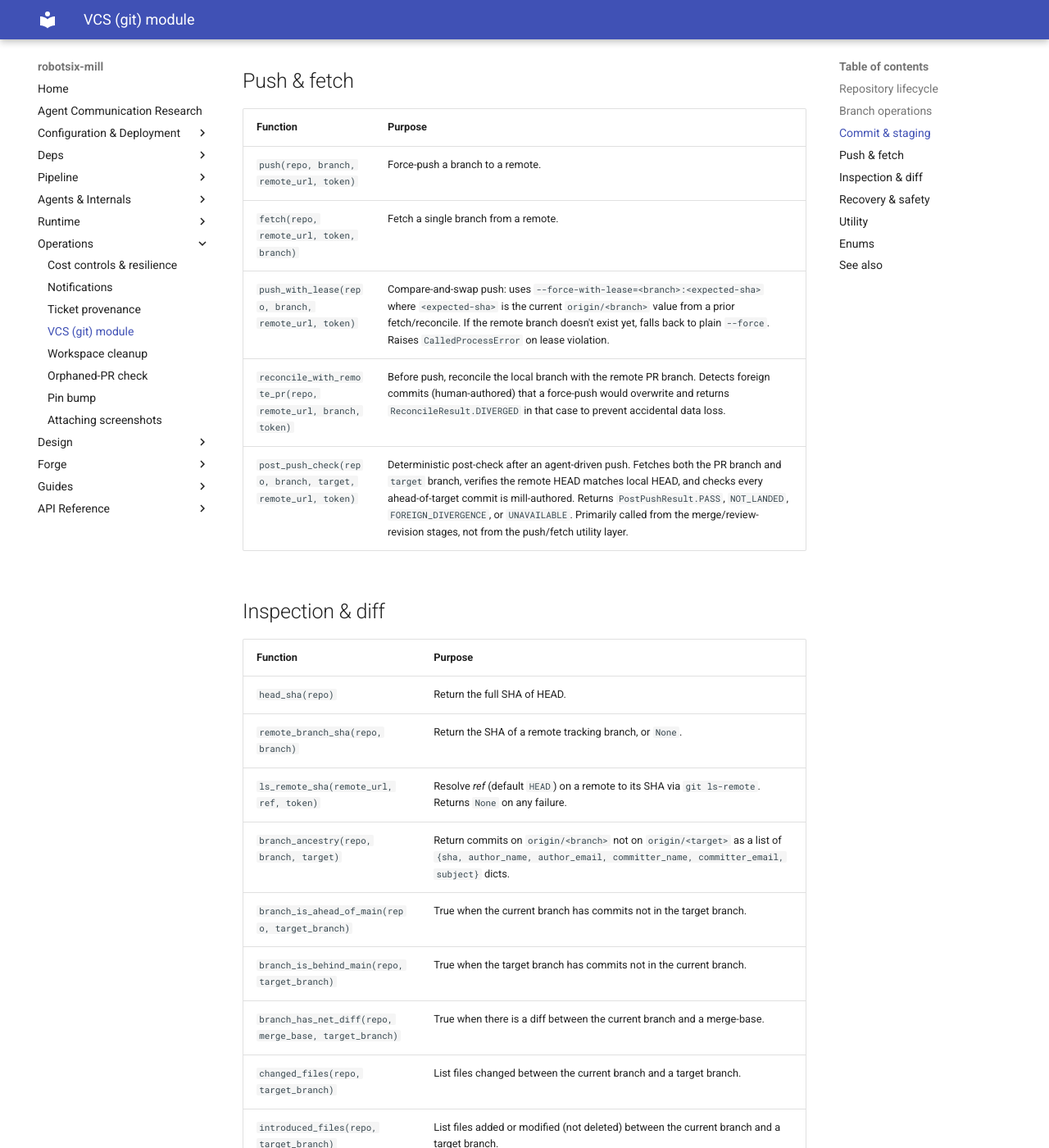
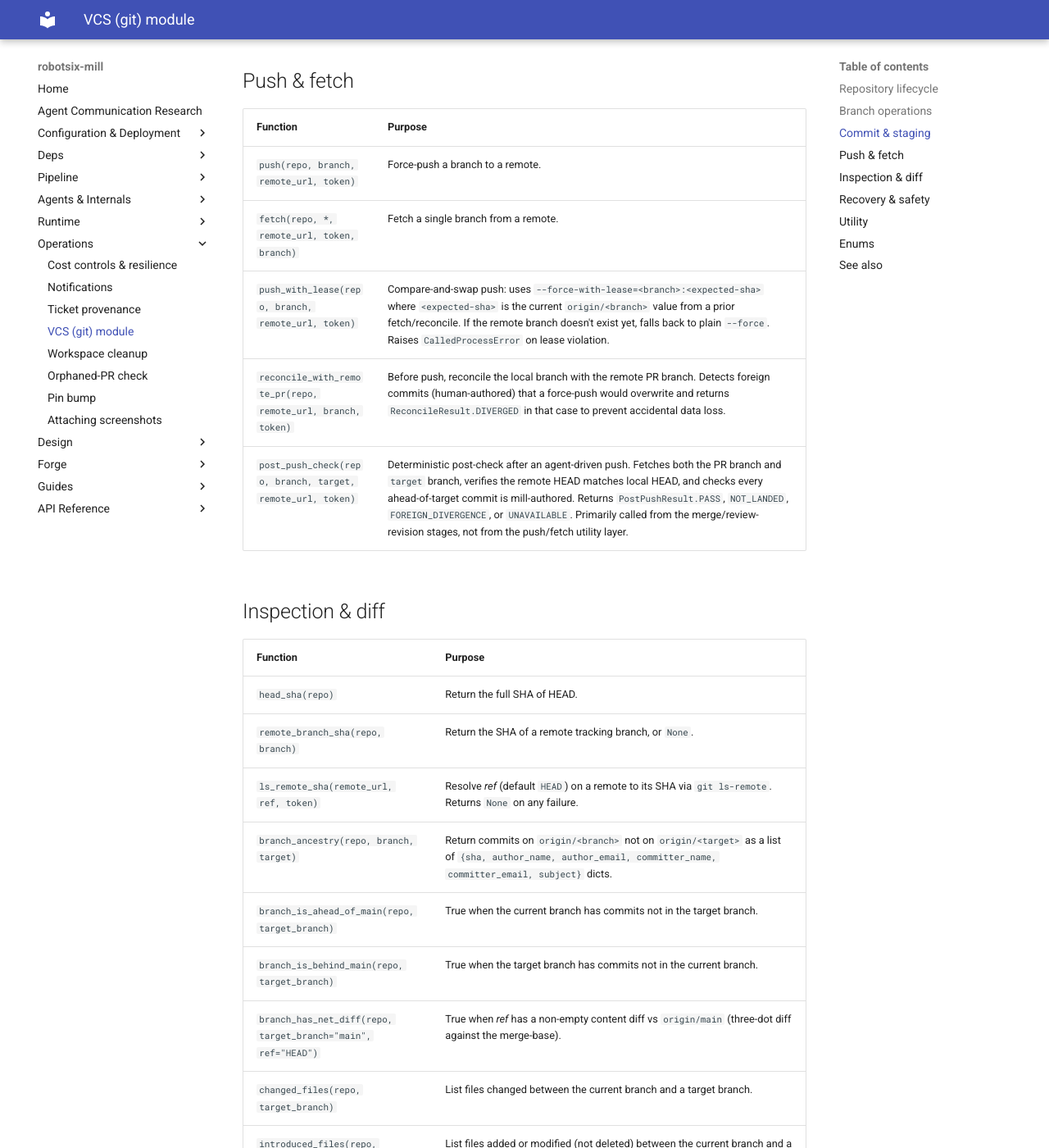
Before and after one commit to damien-robotsix/robotsix-mill, an MkDocs documentation site: the page built from docs/vcs/README.md, in a window 1280 px wide and 1400 px high, scrolled down 1167 px. Shown: the whole window at 82% size. Built offline with MkDocs 1.6.1 and Material for MkDocs 9.7.7, drawn with Linux system fonts in a browser that asks for light colours.

Commit message:
mill: Fix two signature inaccuracies in docs/vcs/README.md (fetch and branch_has_net_diff) (20260710T011406Z-fix-two-signature-inaccuracies-in-docs-v-7a30) (#2307)
Co-authored-by: robotsix-mill <mill@robotsix.local>

```diff
--- a/docs/vcs/README.md
+++ b/docs/vcs/README.md
@@ -38,7 +38,7 @@ needed.
 | Function | Purpose |
 |---|---|
 | `push(repo, branch, remote_url, token)` | Force-push a branch to a remote. |
-| `fetch(repo, remote_url, token, branch)` | Fetch a single branch from a remote. |
+| `fetch(repo, *, remote_url, token, branch)` | Fetch a single branch from a remote. |
 | `push_with_lease(repo, branch, remote_url, token)` | Compare-and-swap push: uses `--force-with-lease=<branch>:<expected-sha>` where `<expected-sha>` is the current `origin/<branch>` value from a prior fetch/reconcile. If the remote branch doesn't exist yet, falls back to plain `--force`. Raises `CalledProcessError` on lease violation. |
 | `reconcile_with_remote_pr(repo, remote_url, branch, token)` | Before push, reconcile the local branch with the remote PR branch. Detects foreign commits (human-authored) that a force-push would overwrite and returns `ReconcileResult.DIVERGED` in that case to prevent accidental data loss. |
 | `post_push_check(repo, branch, target, remote_url, token)` | Deterministic post-check after an agent-driven push. Fetches both the PR branch and `target` branch, verifies the remote HEAD matches local HEAD, and checks every ahead-of-target commit is mill-authored. Returns `PostPushResult.PASS`, `NOT_LANDED`, `FOREIGN_DIVERGENCE`, or `UNAVAILABLE`. Primarily called from the merge/review-revision stages, not from the push/fetch utility layer. |
@@ -53,7 +53,7 @@ needed.
 | `branch_ancestry(repo, branch, target)` | Return commits on `origin/<branch>` not on `origin/<target>` as a list of `{sha, author_name, author_email, committer_name, committer_email, subject}` dicts. |
 | `branch_is_ahead_of_main(repo, target_branch)` | True when the current branch has commits not in the target branch. |
 | `branch_is_behind_main(repo, target_branch)` | True when the target branch has commits not in the current branch. |
-| `branch_has_net_diff(repo, merge_base, target_branch)` | True when there is a diff between the current branch and a merge-base. |
+| `branch_has_net_diff(repo, target_branch="main", ref="HEAD")` | True when *ref* has a non-empty content diff vs ``origin/main`` (three-dot diff against the merge-base). |
 | `changed_files(repo, target_branch)` | List files changed between the current branch and a target branch. |
 | `introduced_files(repo, target_branch)` | List files added or modified (not deleted) between the current branch and a target branch. |
 | `added_files(repo, target_branch)` | List files added (new, not previously tracked) between the current branch and a target branch. |
```
Also changed, not shown: CHANGELOG.md (+1 -0 lines).
